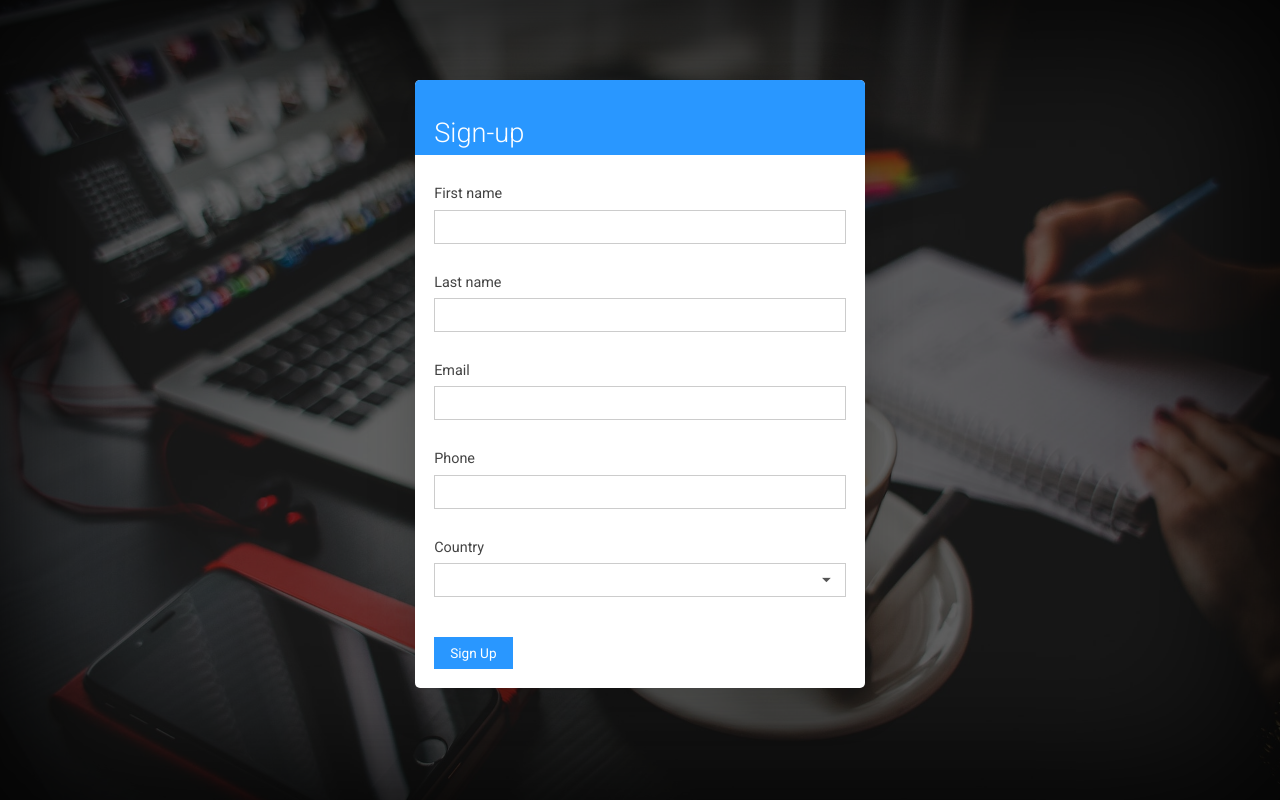
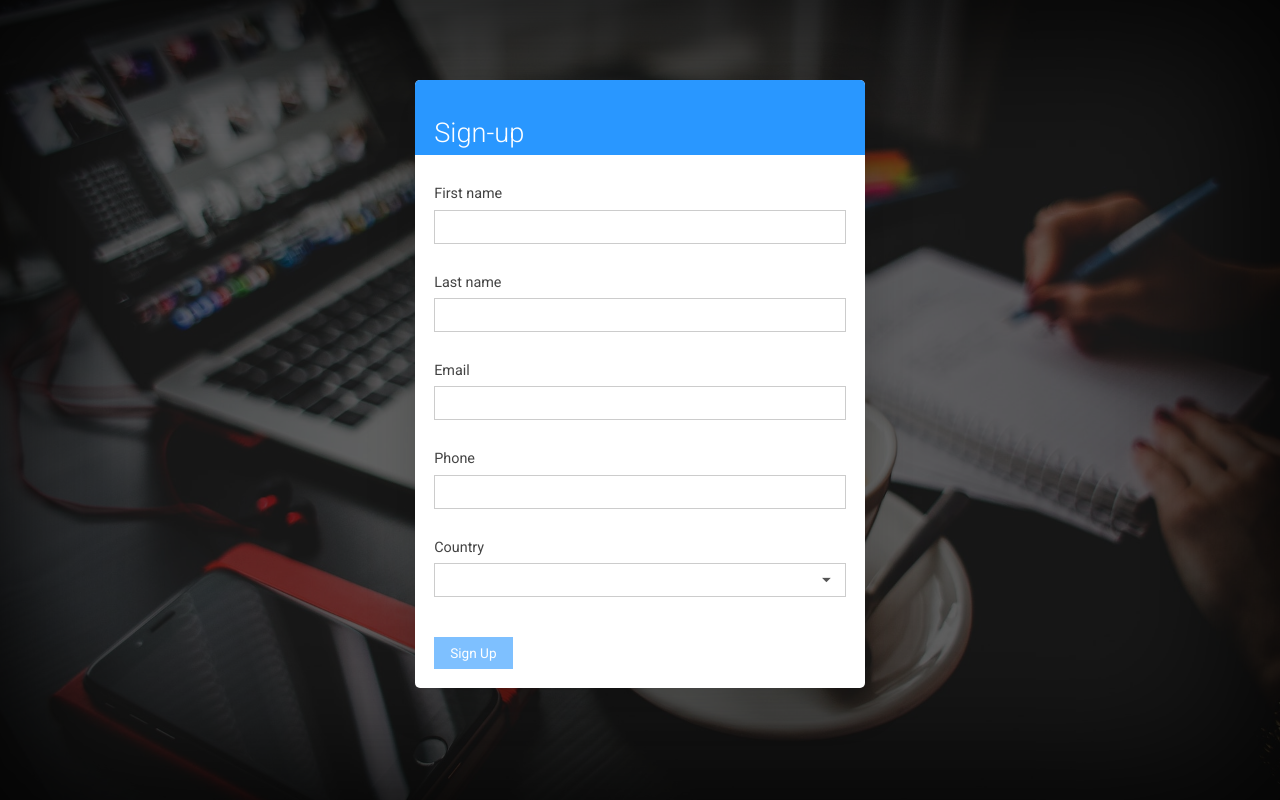
Before and after one commit to slenderfigure/ReactiveForm, an Angular app: page / in a window 1280 px wide. Built offline with nearby package versions, Linux system fonts and the light colour scheme.

Commit message:
Disable submit button on Userform.invalid

```diff
--- a/src/app/components/userform/userform.component.html
+++ b/src/app/components/userform/userform.component.html
@@ -34,6 +34,7 @@ class="custom-form"
     </div>
 
     <button
+    [disabled]="userForm.invalid"
     class="btn btn-info"
     type="submit">Sign Up</button>
   </div>
```
